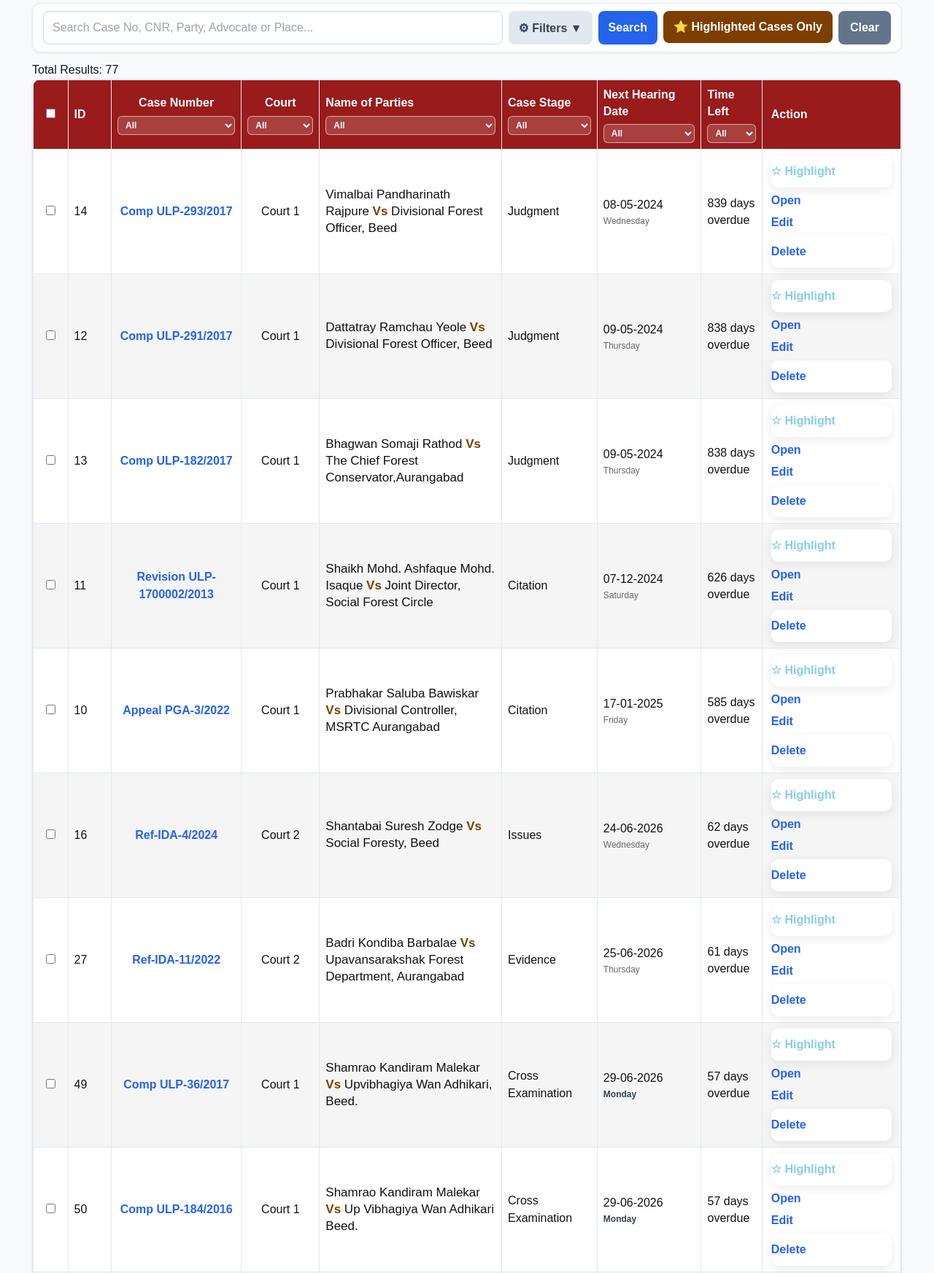
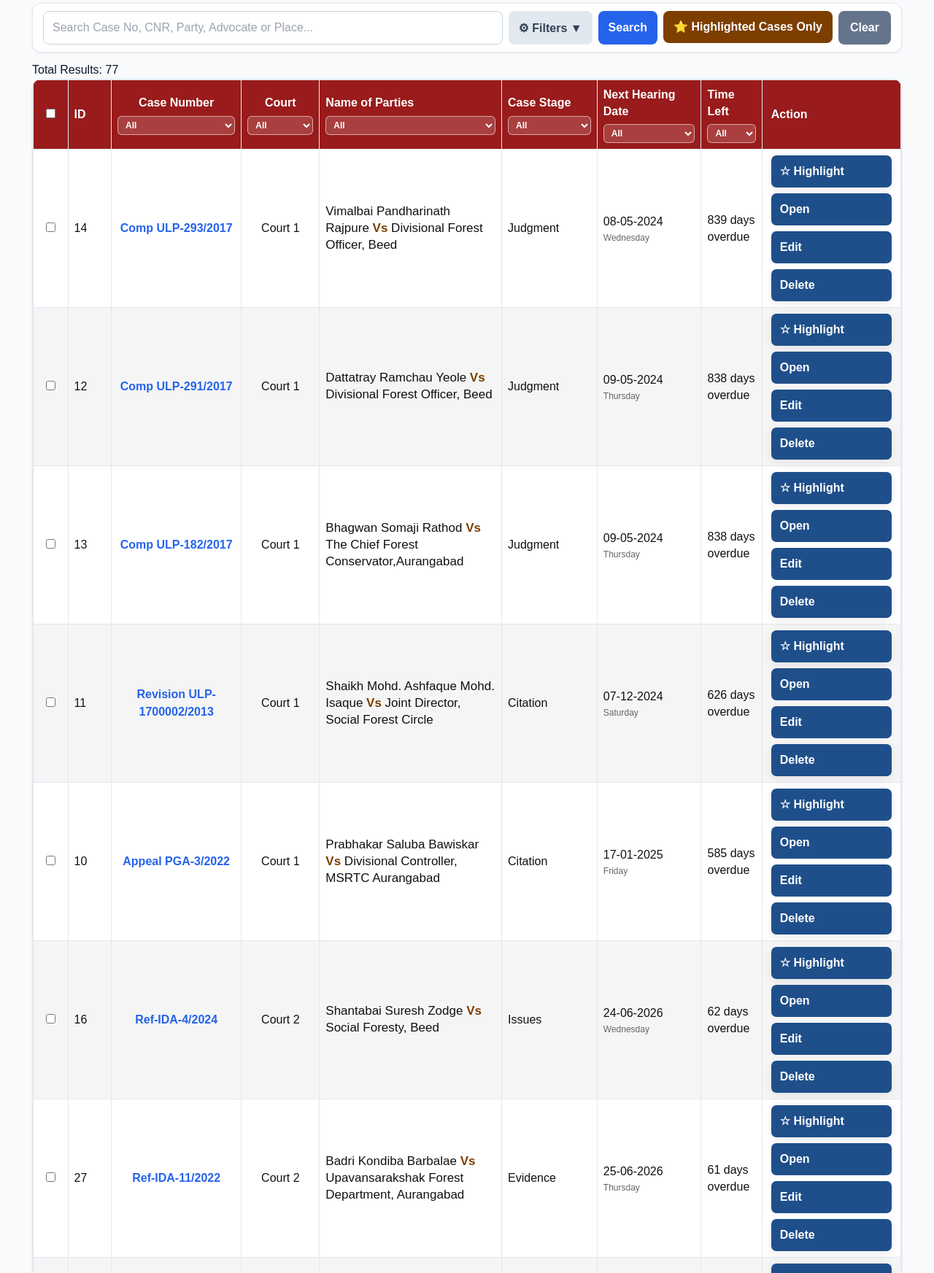
Before and after one commit to sonwaneshubham204-boop/court_tracker, a Flask app: page /cases in a window 1280 px wide. Shown: the part 149-1894 px from the top of the page at 73% size. Run offline with Flask 3, Linux system fonts and the light colour scheme; a user stored in the database is signed in; some libraries are stand-ins or nearby versions.

Commit message:
Add files via upload

```diff
--- a/templates/cases.html
+++ b/templates/cases.html
@@ -564,6 +564,44 @@ td.action-cell .action-links button {
     word-break: normal !important;
 }
 </style>
+
+<style>
+/* ACTION BUTTON COLOR FIX ONLY */
+td.action-cell .action-links {
+    display:flex !important;
+    flex-direction:column !important;
+    align-items:stretch !important;
+    gap:8px !important;
+}
+td.action-cell .action-links form,
+td.action-cell .action-links a {
+    display:block !important;
+    width:100% !important;
+    margin:0 !important;
+}
+td.action-cell .action-links span { display:none !important; }
+td.action-cell .action-links a,
+td.action-cell .action-links button {
+    box-sizing:border-box !important;
+    display:block !important;
+    width:100% !important;
+    background:#1f4f8a !important;
+    color:#ffffff !important;
+    border:0 !important;
+    border-radius:7px !important;
+    padding:10px 12px !important;
+    font-weight:700 !important;
+    text-align:left !important;
+    text-decoration:none !important;
+    cursor:pointer !important;
+}
+td.action-cell .action-links a:hover,
+td.action-cell .action-links button:hover {
+    background:#163d6b !important;
+    color:#ffffff !important;
+    text-decoration:none !important;
+}
+</style>
 </head>
 
 <body>
```
